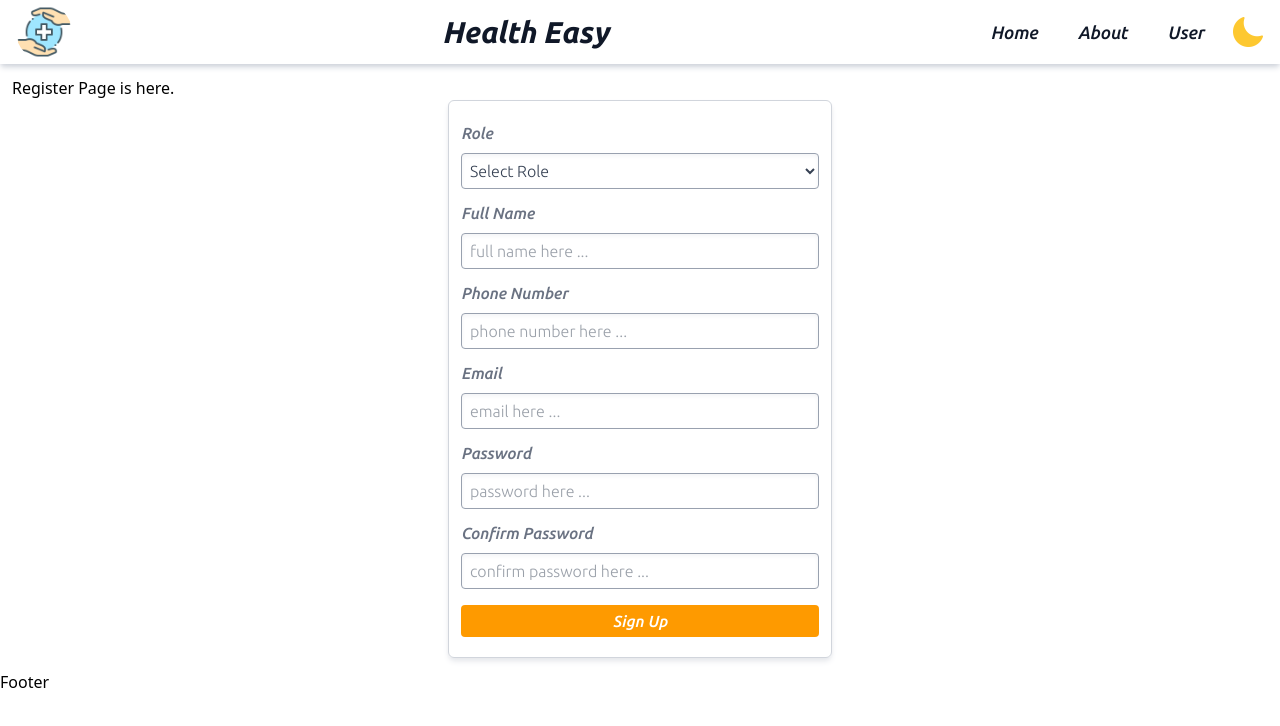
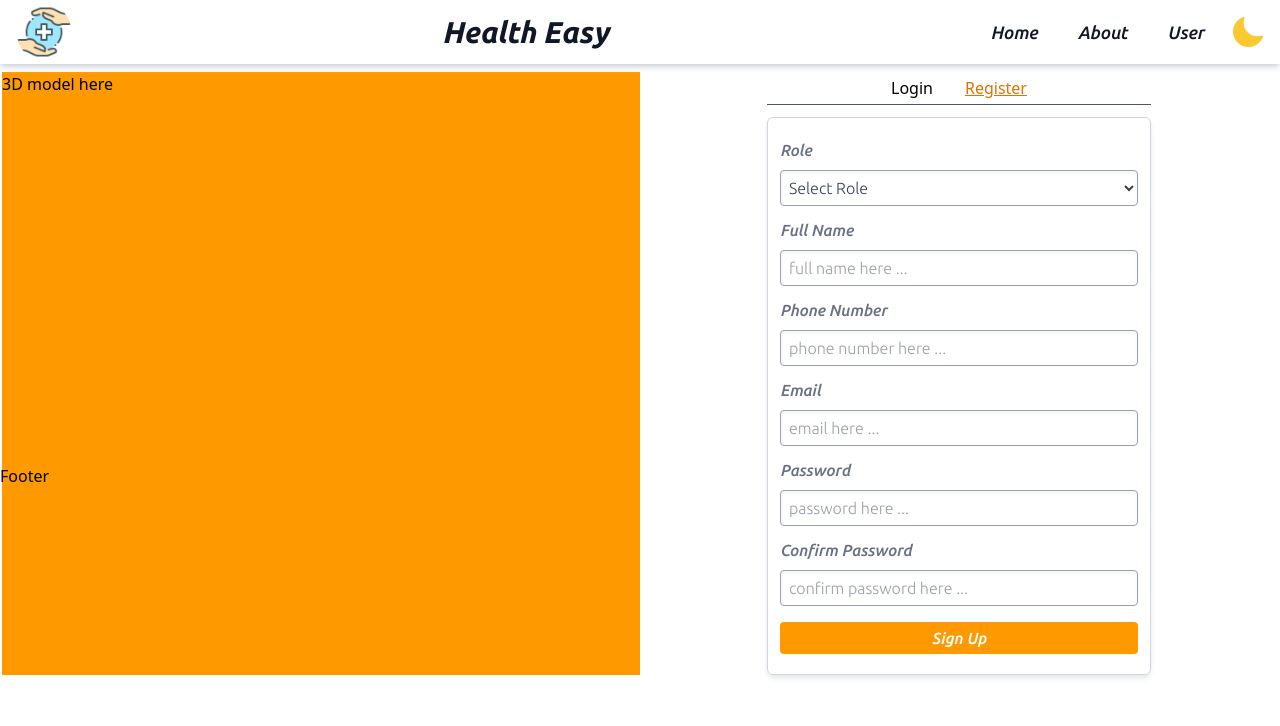
Before and after one commit to AnmolChauhan1234/Health, a React (Vite) app in the folder frontend/: page /auth/register in a window 1280 px wide. Shown: the top 726 px of the page. Built offline with nearby package versions, Linux system fonts and the light colour scheme.

Commit message:
minor fixes

```diff
--- a/frontend/src/Pages/Register/Register.jsx
+++ b/frontend/src/Pages/Register/Register.jsx
@@ -1,14 +1,66 @@
-import React from 'react'
+import React, { useEffect, useState } from 'react'
 import Login from '../../components/Login/Login'
 import Signup from '../../components/Signup/Singup'
 
 function Register() {
+
+  const [isLoginView , setIsLoginView] = useState( () => {
+    const storedState = localStorage.getItem('isLoginViewOn');
+    return storedState === 'true';
+  });
+
+  useEffect( () => {
+    localStorage.setItem('isLoginViewOn' , isLoginView);
+  } , [isLoginView])
+
+  const handleSwitchClick = () => {
+    setIsLoginView(!isLoginView);
+  }
+
   return (
-    <div className='w-full h-max bg-white dark:bg-gray-900 text-black dark:text-white p-3'>
-      <h1>Register Page is here.</h1>
-      {/* <Login/> */}
-      <Signup />
-    </div>
+    <main
+      className='w-full h-[50vh] bg-white dark:bg-gray-900 text-black dark:text-white px-0.5 py-2 grid grid-cols-1 md:grid-cols-2'
+    >
+      {/* Model block starts here */}
+      <section
+        className='bg-amber-500 hidden md:block'
+      >
+        3D model here
+      </section>
+      {/* Model block ends here */}
+
+      {/* Login or Sign-up section starts here */}
+      <section className=''>
+        {/* Switch section starts here */}
+        <div
+          className='flex items-center justify-center py-1 gap-x-8 border-b-[1px] border-b-gray-600 mb-3 w-[80vw] sm:w-96 mx-auto transition-cus'
+        >
+          <button
+            onClick={handleSwitchClick}
+            className={`flex basis-1 ${isLoginView ? 'underline text-amber-600' : ''} cursor-pointer`}
+          >
+            Login
+          </button>
+
+          <button
+            onClick={handleSwitchClick}
+            className={`flex basis-1 ${!isLoginView ? 'underline text-amber-600' : ''} cursor-pointer`}
+          >
+            Register
+          </button>
+        </div>
+        {/* Switch section ends here */}
+
+        {/* Login or Sign-up component starts here */}
+        <div>
+          {
+            isLoginView ? <Login /> : <Signup/>
+          }
+        </div>
+        {/* Login or Sign-up component ends here */}
+      </section>
+      {/* Login or Sign-up section ends here */}
+    </main>
   )
 }
 
--- a/frontend/src/components/Home/Home.jsx
+++ /dev/null
@@ -1,78 +0,0 @@
-import React, {  useEffect, useState } from 'react';
-import { Map } from '../../components/index';
-import { useMenuContext } from '../../context/MenuContext/MenuContextProvider';
-
-function Home() {
-
-  const { isOpen } = useMenuContext();
-
-  const [searchText, setSearchText] = useState('');
-
-  const [showMap, setShowMap] = useState(() => {
-    const storedMapStatus = localStorage.getItem('showmap');
-    return storedMapStatus === 'true';
-  });
-
-  useEffect( () => {
-    localStorage.setItem('showmap', showMap);
-  } , [showMap]);
-
-  const handleMarkerClick = () => {
-    setShowMap(prev => !prev);
-  };
-
-  return (
-    <main
-      className="h-max w-screen bg-white dark:bg-gray-900 text-gray-900 dark:text-white transition-colors ease-in duration-200 flex flex-col"
-    >
-      {/* Location and search box starts here */}
-      <section
-        className='flex h-16 sm:h-20 items-center justify-center gap-x-4 my-4 px-2 sm:px-0'
-      >
-        {/* Location section */}
-        <button
-          className='bg-amber-50 dark:bg-white basis-auto flex flex-col h-2/3 items-center justify-center py-1 px-2 rounded-md cursor-pointer shadow-md shadow-gray-500 dark:shadow-none'
-          onClick={handleMarkerClick}
-        >
-          <img
-            className='h-[70%] w-[80%] object-contain'
-            src="/images/Marker.png"
-            alt="location icon"
-          />
-        </button>
-
-        {/* Search box */}
-        <div
-          className='bg-gray-300 dark:bg-white basis-4/5 h-2/3 rounded-md overflow-hidden inset-0 shadow'
-        >
-          <input
-            type="text"
-            placeholder='Search here....'
-            className='h-full w-full text-black outline-none bg-transparent border-none px-5 ubuntu-medium-italic text-base sm:text-lg tracking-wide'
-            value={searchText}
-            onChange={(e) => { setSearchText(e.target.value); }}
-          />
-        </div>
-      </section>
-      {/* Location and search box ends here */}
-
-      {/* Map box starts here */}
-      {
-        !isOpen && showMap && (
-          <section className='h-max w-full py-3 px-3'>
-            <Map />
-          </section>
-        )
-      }
-      {/* Map box ends here */}
-
-      {/* Search results section starts here */}
-      <section className='bg-purple-500'>
-        Search results
-      </section>
-      {/* Search results section ends here */}
-    </main>
-  );
-}
-
-export default Home;
```
